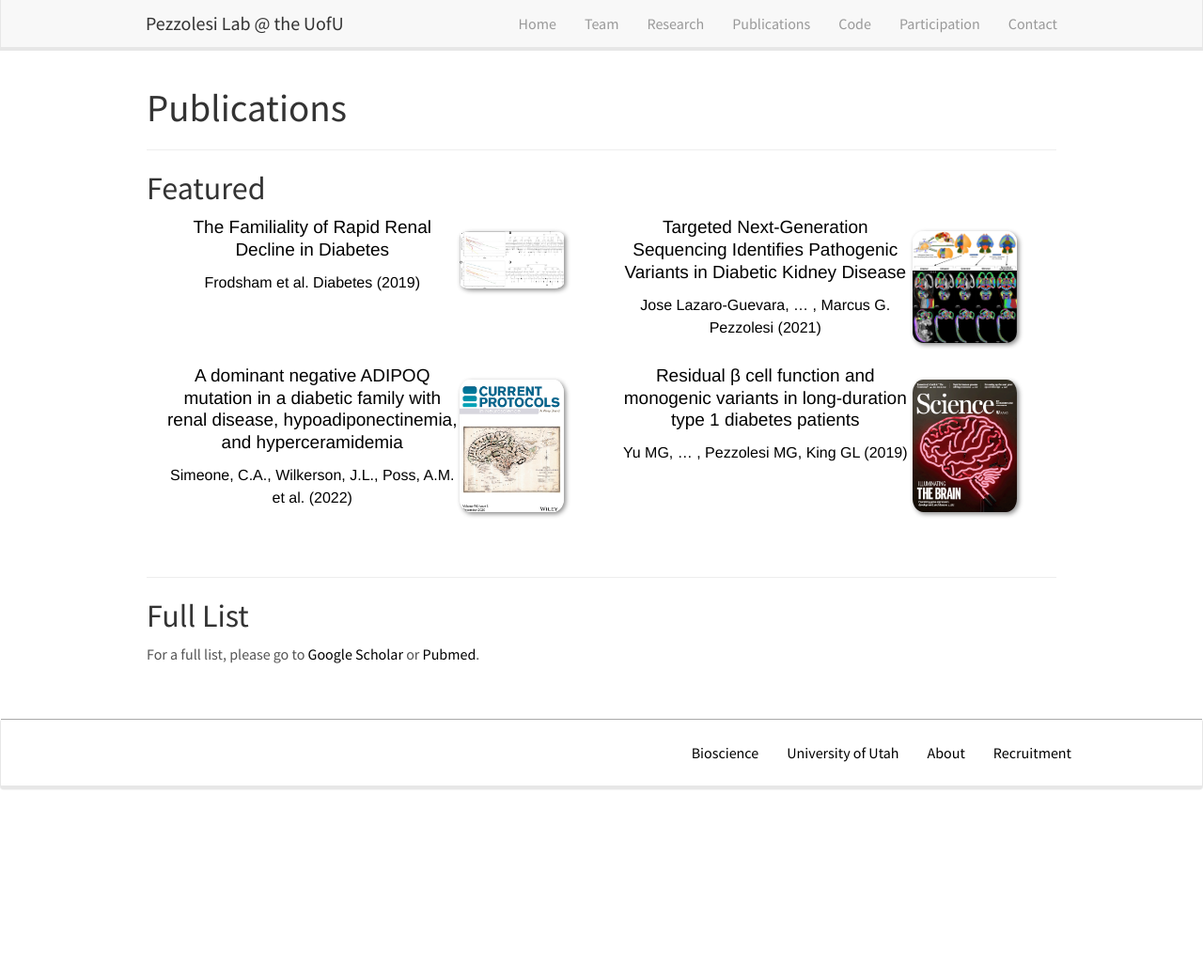
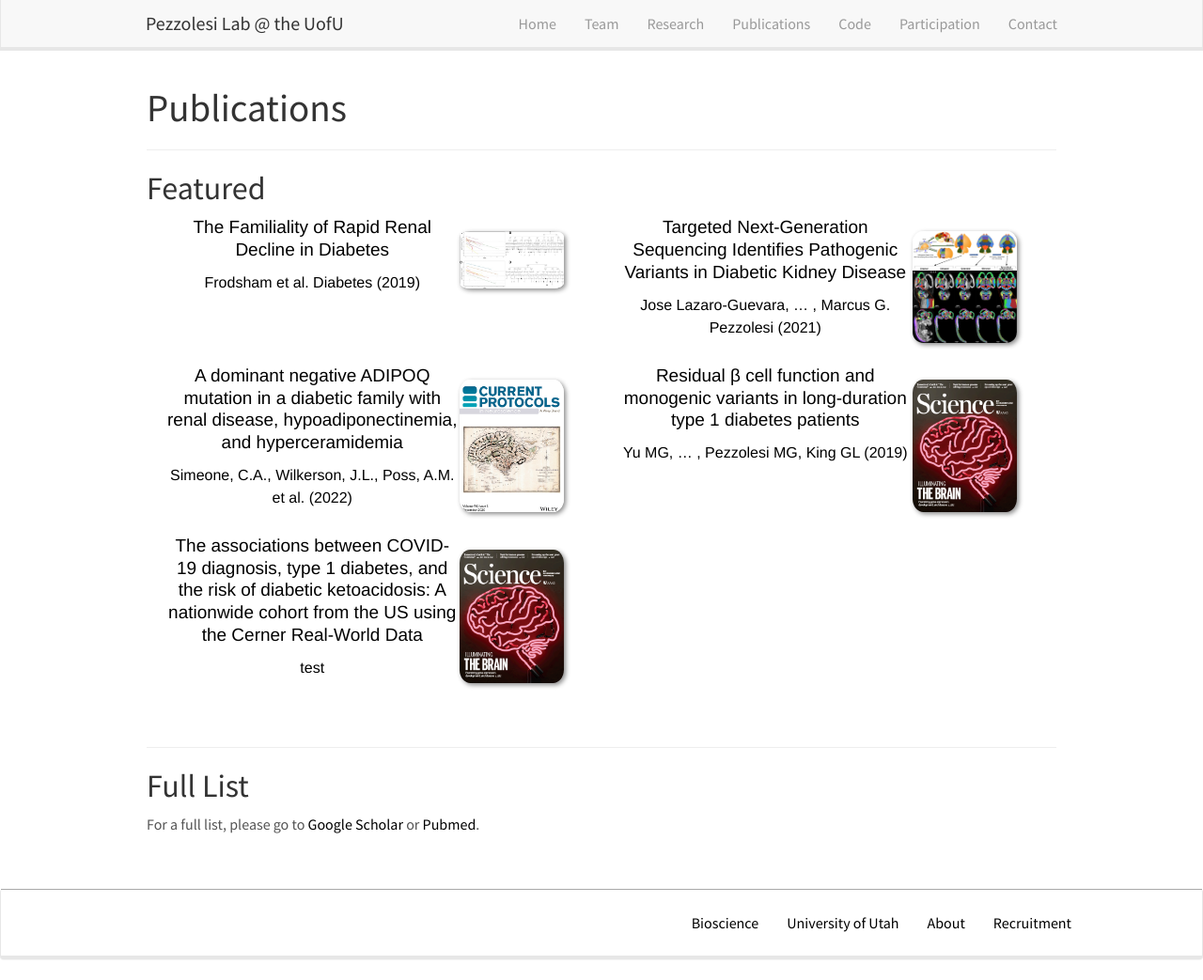
Before and after one commit to PezzolesiLab/pezzolesilab, a Jekyll site: the page built from _pages/publications.md, in a window 1280 px wide and 1043 px high. Shown: the whole window at 94% size. Built offline with Jekyll 4.4.1, drawn with Linux system fonts in a browser that asks for light colours; nearby versions of some CDN libraries.

Commit message:
Testing new format

```diff
--- a/_data/publist.yml
+++ b/_data/publist.yml
@@ -35,3 +35,13 @@
     display:  Yu MG, … , Pezzolesi MG, King GL (2019)
   highlight: 1
   news2:
+
+- title: "The associations between COVID-19 diagnosis, type 1 diabetes, and the risk of diabetic ketoacidosis: A nationwide cohort from the US using the Cerner Real-World Data"
+  image: An2018.gif
+  description:
+  authors: Qeadan F, Tingey B, Egbert J, Pezzolesi MG, Burge MR, Peterson KA, Honda T.
+  link:
+    url: https://pubmed.ncbi.nlm.nih.gov/35439266/
+    display:  test
+  highlight: 1
+  news2:
```
